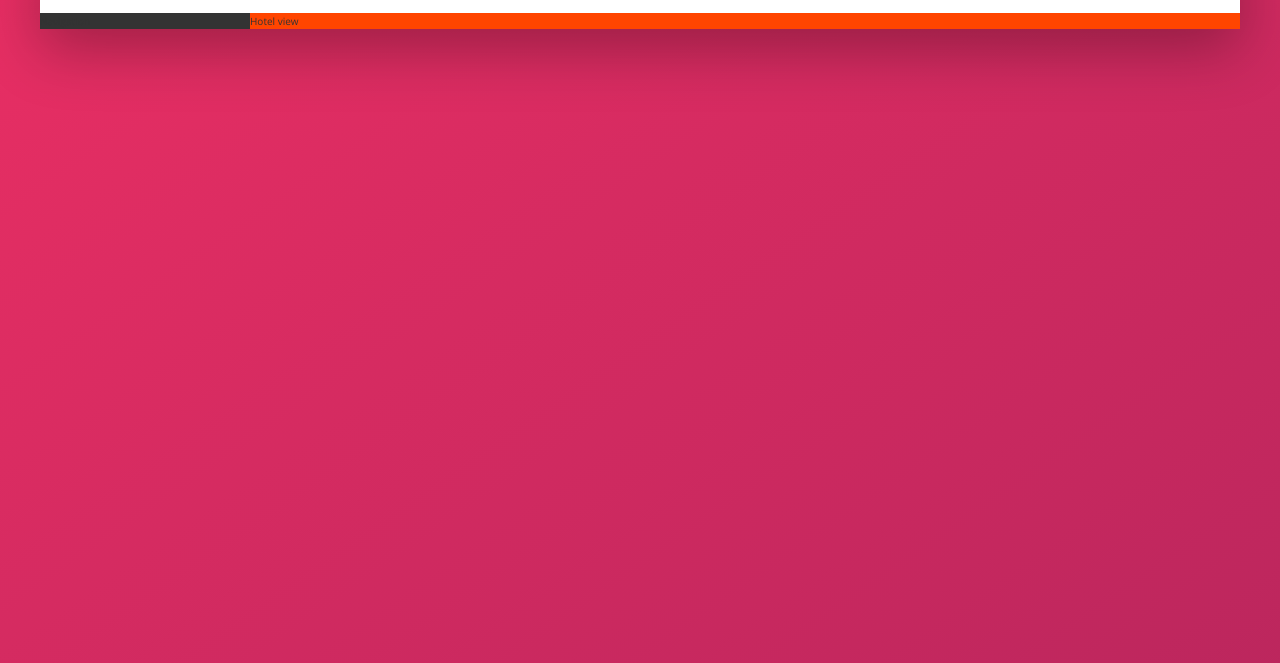
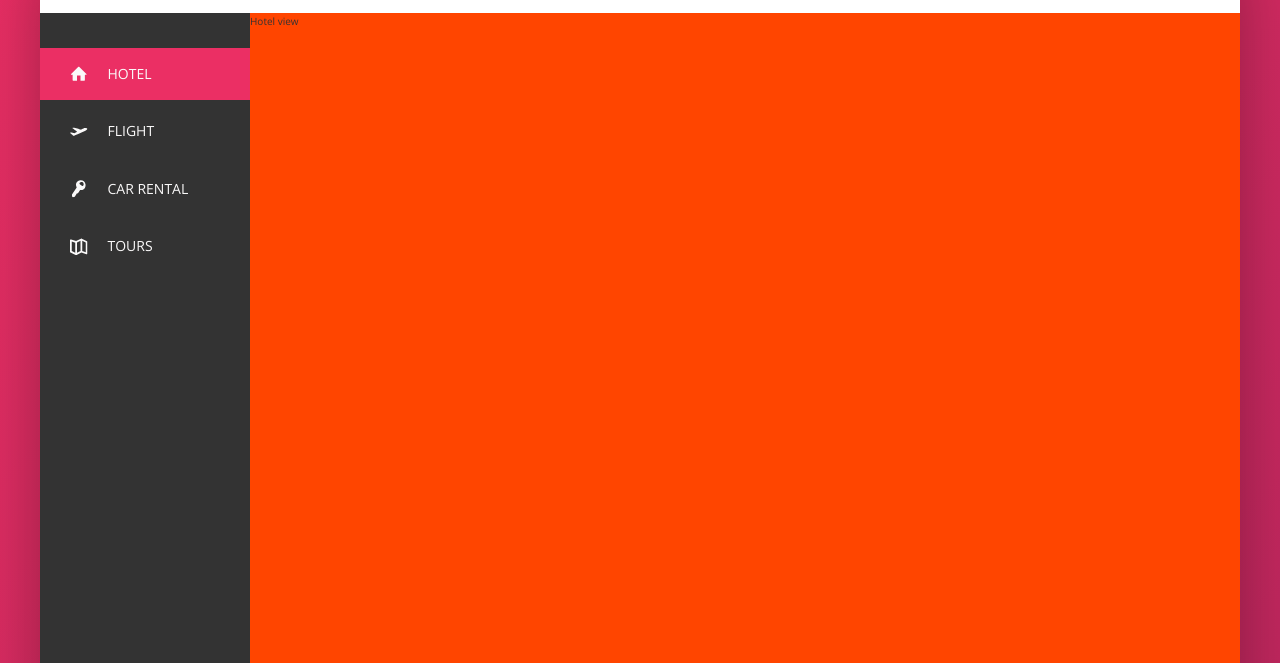
Before and after one commit to wisimple/booking-app-ui, a website: page index.html in a window 1280 px wide. Shown: the part 137-800 px from the top of the page. Drawn offline with nearby package versions, Linux system fonts and the light colour scheme; files that its build step writes are made by us from their sources.

Commit message:
add sidebar styles

```diff
--- a/index.html
+++ b/index.html
@@ -42,7 +42,43 @@
         </nav>
       </header>
       <div class="content">
-        <nav class="sidebar">Navigation</nav>
+        <nav class="sidebar">
+          <ul class="side-nav">
+            <li class="side-nav__item side-nav__item--active">
+              <a href="#" class="side-nav__link">
+                <svg class="side-nav__icon">
+                  <use xlink:href="img/sprite.svg#icon-home"></use>
+                </svg>
+                <span>Hotel</span>
+              </a>
+            </li>
+            <li class="side-nav__item">
+              <a href="#" class="side-nav__link">
+                <svg class="side-nav__icon">
+                  <use xlink:href="img/sprite.svg#icon-aircraft-take-off"></use>
+                </svg>
+                <span>Flight</span>
+              </a>
+            </li>
+            <li class="side-nav__item">
+              <a href="#" class="side-nav__link">
+                <svg class="side-nav__icon">
+                  <use xlink:href="img/sprite.svg#icon-key"></use>
+                </svg>
+                <span>Car rental</span>
+              </a>
+            </li>
+            <li class="side-nav__item">
+              <a href="#" class="side-nav__link">
+                <svg class="side-nav__icon">
+                  <use xlink:href="img/sprite.svg#icon-map"></use>
+                </svg>
+                <span>Tours</span>
+              </a>
+            </li>
+          </ul>
+          <div class="legal">&copy; 2025 by Arif. All rights reserved.</div>
+        </nav>
         <main class="hotel-view">Hotel view</main>
       </div>
     </div>
--- a/sass/_components.scss
+++ b/sass/_components.scss
@@ -116,7 +116,69 @@
     border-radius: 50%;
     margin-right: 1rem;
   }
+}
 
-  &__user-name {
+// SIDE NAVIGATION
+.side-nav {
+  font-size: 1.4rem;
+  list-style: none;
+  margin-top: 3.5rem;
+
+  &__item {
+    position: relative;
+
+    &:not(:last-child) {
+      margin-bottom: 0.5rem;
+    }
+  }
+
+  &__item::before {
+    content: '';
+    position: absolute;
+    top: 0;
+    left: 0;
+    height: 100%;
+    width: 3px;
+    background-color: var(--color-primary);
+    transform: scaleY(0);
+    transition: transform 0.2s, width 0.4s cubic-bezier(1, 0, 0, 1) 0.2s, background-color 0.1s;
+  }
+
+  &__item:hover::before,
+  &__item--active::before {
+    transform: scaleY(1);
+    width: 100%;
+  }
+
+  &__item:active::before {
+    background-color: var(--color-primary-light);
+  }
+
+  &__link:link,
+  &__link:visited {
+    color: var(--color-grey-light-1);
+    text-decoration: none;
+    text-transform: uppercase;
+    padding: 1.5rem 3rem;
+    position: relative;
+    z-index: 10;
+
+    display: flex;
+    align-items: center;
+  }
+
+  &__icon {
+    width: 1.75rem;
+    height: 1.75rem;
+    margin-right: 2rem;
+    fill: currentColor;
   }
 }
+
+// LEGAL TEXT
+.legal {
+  font-size: 1.2rem;
+  color: var(--color-grey-light-4);
+  text-align: center;
+  padding: 2.5rem;
+}
--- a/sass/_layout.scss
+++ b/sass/_layout.scss
@@ -23,9 +23,16 @@
 .sidebar {
   background-color: var(--color-grey-dark-1);
   flex: 0 0 21rem;
+
+  display: flex;
+  flex-direction: column;
+  justify-content: space-between;
 }
 
 .hotel-view {
+  flex: 1;
+
+  // [TODO] Remove
+  height: 80rem;
   background-color: orangered;
-  flex: 1;
 }
```
